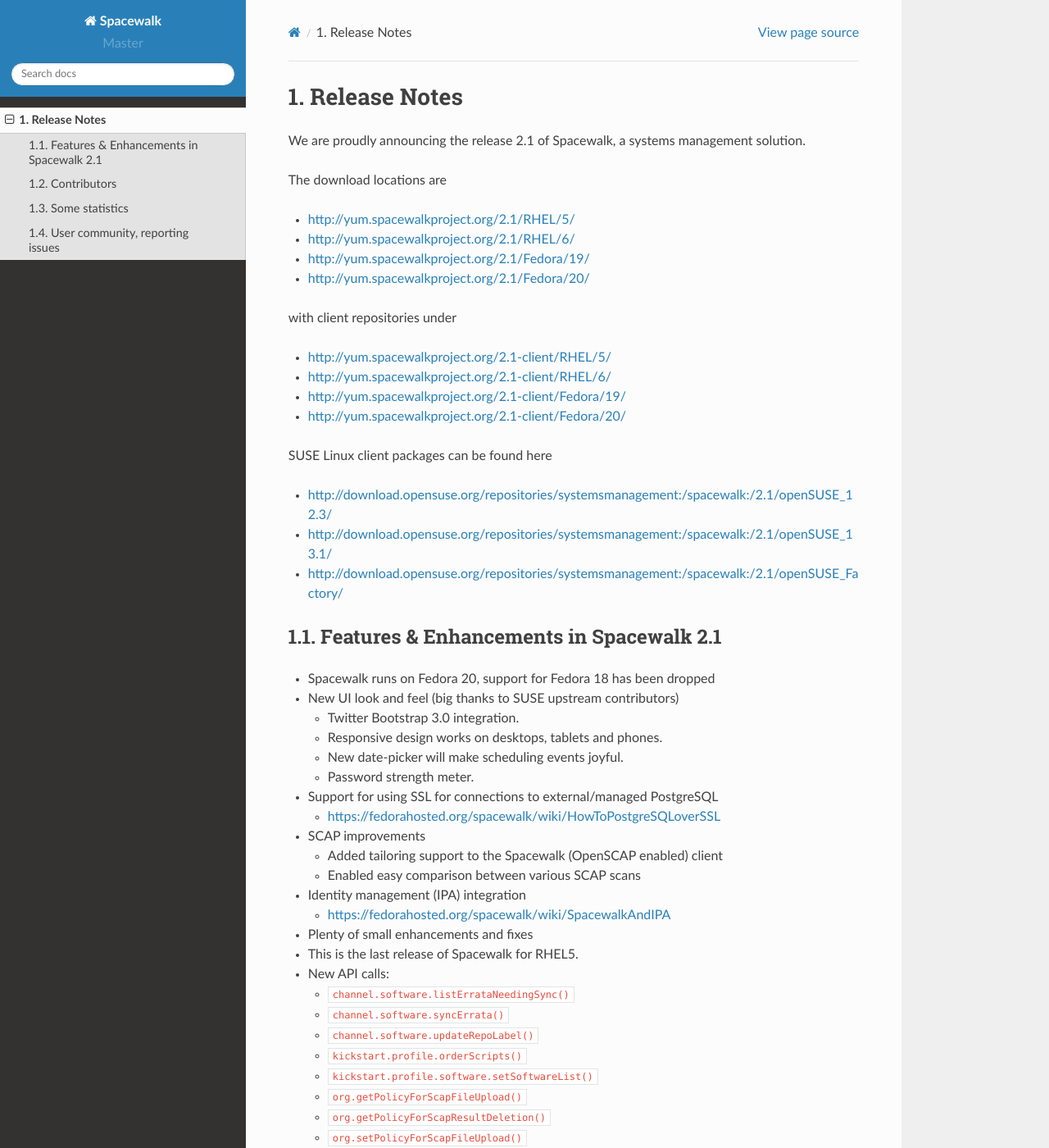
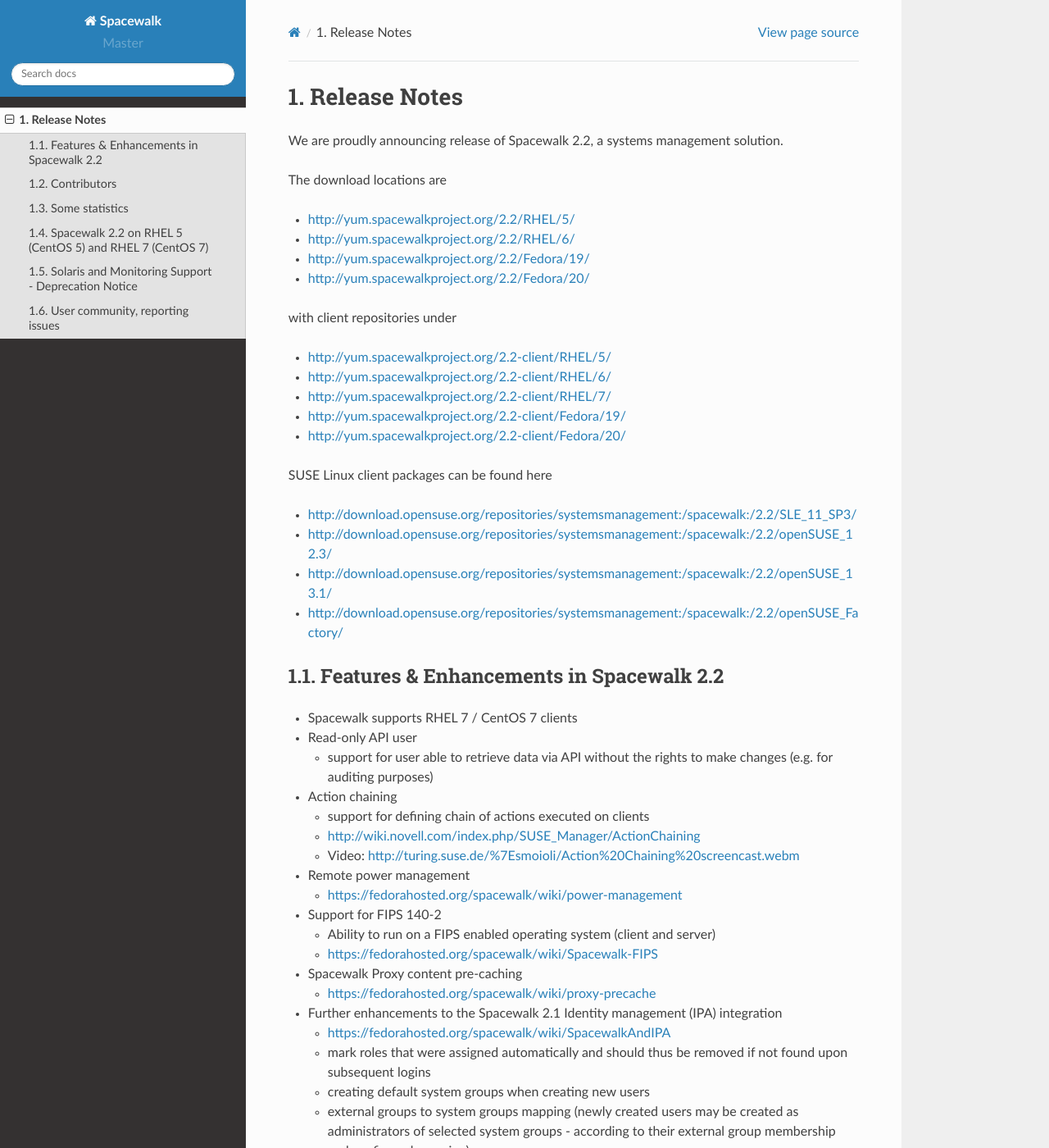
Before and after one commit to spacewalkproject/spacewalk-docs, a Sphinx documentation site: the page built from docs/source/release_notes/index.rst, in a window 1280 px wide and 1400 px high. Shown: the whole window at 82% size. Built offline with Sphinx 7.4.7 and the Read the Docs theme 2.0.0, drawn with Linux system fonts in a browser that asks for light colours; some of the changed text lies outside the part shown.

Commit message:
Updating to 2.2
Signed-off-by: Avi Miller <avi.miller@oracle.com>

```diff
--- a/docs/source/release_notes/index.rst
+++ b/docs/source/release_notes/index.rst
@@ -1,66 +1,109 @@
 Release Notes
 =============
 
-We are proudly announcing the release 2.1 of Spacewalk, a systems management solution.
+We are proudly announcing release of Spacewalk 2.2, a systems management solution.
 
 The download locations are
 
-* http://yum.spacewalkproject.org/2.1/RHEL/5/
-* http://yum.spacewalkproject.org/2.1/RHEL/6/
-* http://yum.spacewalkproject.org/2.1/Fedora/19/
-* http://yum.spacewalkproject.org/2.1/Fedora/20/
+* http://yum.spacewalkproject.org/2.2/RHEL/5/
+* http://yum.spacewalkproject.org/2.2/RHEL/6/
+* http://yum.spacewalkproject.org/2.2/Fedora/19/
+* http://yum.spacewalkproject.org/2.2/Fedora/20/
 
 with client repositories under
 
-* http://yum.spacewalkproject.org/2.1-client/RHEL/5/
-* http://yum.spacewalkproject.org/2.1-client/RHEL/6/
-* http://yum.spacewalkproject.org/2.1-client/Fedora/19/
-* http://yum.spacewalkproject.org/2.1-client/Fedora/20/
+* http://yum.spacewalkproject.org/2.2-client/RHEL/5/
+* http://yum.spacewalkproject.org/2.2-client/RHEL/6/
+* http://yum.spacewalkproject.org/2.2-client/RHEL/7/
+* http://yum.spacewalkproject.org/2.2-client/Fedora/19/
+* http://yum.spacewalkproject.org/2.2-client/Fedora/20/
 
 SUSE Linux client packages can be found here
 
-* http://download.opensuse.org/repositories/systemsmanagement:/spacewalk:/2.1/openSUSE_12.3/
-* http://download.opensuse.org/repositories/systemsmanagement:/spacewalk:/2.1/openSUSE_13.1/
-* http://download.opensuse.org/repositories/systemsmanagement:/spacewalk:/2.1/openSUSE_Factory/
+* http://download.opensuse.org/repositories/systemsmanagement:/spacewalk:/2.2/SLE_11_SP3/
+* http://download.opensuse.org/repositories/systemsmanagement:/spacewalk:/2.2/openSUSE_12.3/
+* http://download.opensuse.org/repositories/systemsmanagement:/spacewalk:/2.2/openSUSE_13.1/
+* http://download.opensuse.org/repositories/systemsmanagement:/spacewalk:/2.2/openSUSE_Factory/
 
-Features & Enhancements in Spacewalk 2.1
+Features & Enhancements in Spacewalk 2.2
 ----------------------------------------
 
-* Spacewalk runs on Fedora 20, support for Fedora 18 has been dropped
-* New UI look and feel (big thanks to SUSE upstream contributors)
+* Spacewalk supports RHEL 7 / CentOS 7 clients
+* Read-only API user
 
-  * Twitter Bootstrap 3.0 integration.
-  * Responsive design works on desktops, tablets and phones.
-  * New date-picker will make scheduling events joyful.
-  * Password strength meter.
+  * support for user able to retrieve data via API without the rights to make changes (e.g. for auditing purposes)
 
-* Support for using SSL for connections to external/managed PostgreSQL
+* Action chaining
 
-  * https://fedorahosted.org/spacewalk/wiki/HowToPostgreSQLoverSSL
+  * support for defining chain of actions executed on clients
+  * http://wiki.novell.com/index.php/SUSE_Manager/ActionChaining
+  * Video: http://turing.suse.de/%7Esmoioli/Action%20Chaining%20screencast.webm
 
-* SCAP improvements
+* Remote power management
 
-  * Added tailoring support to the Spacewalk (OpenSCAP enabled) client
-  * Enabled easy comparison between various SCAP scans
+  * https://fedorahosted.org/spacewalk/wiki/power-management
 
-* Identity management (IPA) integration
+* Support for FIPS 140-2
+
+  * Ability to run on a FIPS enabled operating system (client and server)
+  * https://fedorahosted.org/spacewalk/wiki/Spacewalk-FIPS
+
+* Spacewalk Proxy content pre-caching
+
+  * https://fedorahosted.org/spacewalk/wiki/proxy-precache
+
+* Further enhancements to the Spacewalk 2.1 Identity management (IPA) integration
 
   * https://fedorahosted.org/spacewalk/wiki/SpacewalkAndIPA
+  * mark roles that were assigned automatically and should thus be removed if not found upon subsequent logins
+  * creating default system groups when creating new users
+  * external groups to system groups mapping (newly created users may be created as administrators of selected system groups - according to their external group membership and configured mapping)
 
 * Plenty of small enhancements and fixes
-* This is the last release of Spacewalk for RHEL5.
 * New API calls:
 
-  * ``channel.software.listErrataNeedingSync()``
-  * ``channel.software.syncErrata()``
-  * ``channel.software.updateRepoLabel()``
-  * ``kickstart.profile.orderScripts()``
-  * ``kickstart.profile.software.setSoftwareList()``
-  * ``org.getPolicyForScapFileUpload()``
-  * ``org.getPolicyForScapResultDeletion()``
-  * ``org.setPolicyForScapFileUpload()``
-  * ``org.setPolicyForScapResultDeletion()``
-  * ``system.scap.deleteXccdfScan()``
+  * ``actionchain.addConfigurationDeployment``
+  * ``actionchain.addPackageInstall``
+  * ``actionchain.addPackageRemoval``
+  * ``actionchain.addPackageUpgrade``
+  * ``actionchain.addPackageVerify``
+  * ``actionchain.addScriptRun``
+  * ``actionchain.addSystemReboot``
+  * ``actionchain.createChain``
+  * ``actionchain.deleteChain``
+  * ``actionchain.listChainActions``
+  * ``actionchain.listChains``
+  * ``actionchain.removeAction``
+  * ``actionchain.renameChain``
+  * ``actionchain.scheduleChain``
+  * ``channel.software.syncRepo``
+  * ``kickstart.profile.software.getSoftwareDetails``
+  * ``kickstart.profile.software.setSoftwareDetails``
+  * ``systemgroup.listSystemsMinimal``
+  * ``system.listSystemEvents``
+  * ``system.provisioning.snapshot.rollbackToSnapshot``
+  * ``system.provisioning.snapshot.rollbackToTag``
+  * ``system.scheduleCertificateUpdate``
+  * ``system.schedulePackageInstall``
+  * ``user.external.createExternalGroupToRoleMap``
+  * ``user.external.createExternalGroupToSystemGroupMap``
+  * ``user.external.deleteExternalGroupToRoleMap``
+  * ``user.external.deleteExternalGroupToSystemGroupMap``
+  * ``user.external.getDefaultOrg``
+  * ``user.external.getExternalGroupToRoleMap``
+  * ``user.external.getExternalGroupToSystemGroupMap``
+  * ``user.external.getKeepTemporaryRoles``
+  * ``user.external.getUseOrgUnit``
+  * ``user.external.listExternalGroupToRoleMaps``
+  * ``user.external.listExternalGroupToSystemGroupMaps``
+  * ``user.external.setDefaultOrg``
+  * ``user.external.setExternalGroupRoles``
+  * ``user.external.setExternalGroupSystemGroups``
+  * ``user.external.setKeepTemporaryRoles``
+  * ``user.external.setUseOrgUnit``
+  * ``user.getCreateDefaultSystemGroup``
+  * ``user.setCreateDefaultSystemGroup``
+  * ``user.setReadOnly``
 
 The up-to-date API documentation can be found at http://www.spacewalkproject.org/documentation/api/
 
@@ -69,41 +112,59 @@ Contributors
 
 Our thanks go to the community members who contributed to this release:
 
-* Aron Parsons
 * Avi Miller
 * Bo Maryniuk
-* Christopher Duryee
-* Cynthia Sanchez
-* David Juran
+* Carsten Menzel
+* Colin Coe
+* Daniel Igel
 * Dimitar Yordanov
-* Duncan Mac-Vicar P
+* Duncan Mac-Vicar
 * Flavio Castelli
 * Gregor Gruener
+* Hubert Mantel
 * Jan Pazdziora
+* Jeremy Davis
 * Jiri Mikulka
 * Johannes Renner
-* Mark Huth
-* Maximilian Meister
+* Kumudini Shirsale
+* Lukas Pramuk
+* Marcelo Moreira de Mello
+* Martin Seidl
 * Michael Calmer
+* Michele Baldessari
 * Miroslav Suchý
-* Paresh Mutha
-* Paul Robert Marino
-* Peter Gervase
+* Neha Rawat
+* Pierre Casenove
+* Ron van der Wees
 * Shannon Hughes
 * Silvio Moioli
-* Simon Lukasik
 * Tasos Papaioannou
+* Tobias D. Oestreicher
 
 https://fedorahosted.org/spacewalk/wiki/ContributorList
 
 Some statistics
 ---------------
 
-In Spacewalk 2.1, we've seen
+In Spacewalk 2.2, we've seen
 
-* 201 bugs fixed
-* 1715 changesets committed
-* 2357 commits done
+* 99 bugs fixed
+* 1308 changesets committed
+* 1760 commits done
+
+Github repo for commits since Spacewalk 2.1
+
+* `Spacewalk 2.1 to 2.2 <https://github.com/spacewalkproject/spacewalk/graphs/contributors?from=2014-03-04&to=2014-07-16&type=c>`_
+
+Spacewalk 2.2 on RHEL 5 (CentOS 5) and RHEL 7 (CentOS 7)
+--------------------------------------------------------
+
+Due to missing package dependencies in EPEL 7 beta, we were not able to deliver Spacewalk 2.2 on RHEL 7 (CentOS 7). Spacewalk 2.2 therefore still supports running on RHEL 5 and CentOS 5 as a base operating system. Support for RHEL 7 and CentOS 7 should be available in next Spacewalk release, at which point support for RHEL 5 and CentOS 5 will be dropped. Note that RHEL 7 / CentOS 7 clients are supported with Spacewalk 2.2, just not running Spacewalk itself on those operating systems.
+
+Solaris and Monitoring Support - Deprecation Notice
+---------------------------------------------------
+
+The Spacewalk team is looking in future releases to drop support for Solaris clients and the Monitoring component of Spacewalk. They continue to be supported in their current state for the Spacewalk 2.2 release. Anyone currently using either of the capabilities may wish to consider alternatives for their needs.
 
 User community, reporting issues
 --------------------------------
```
